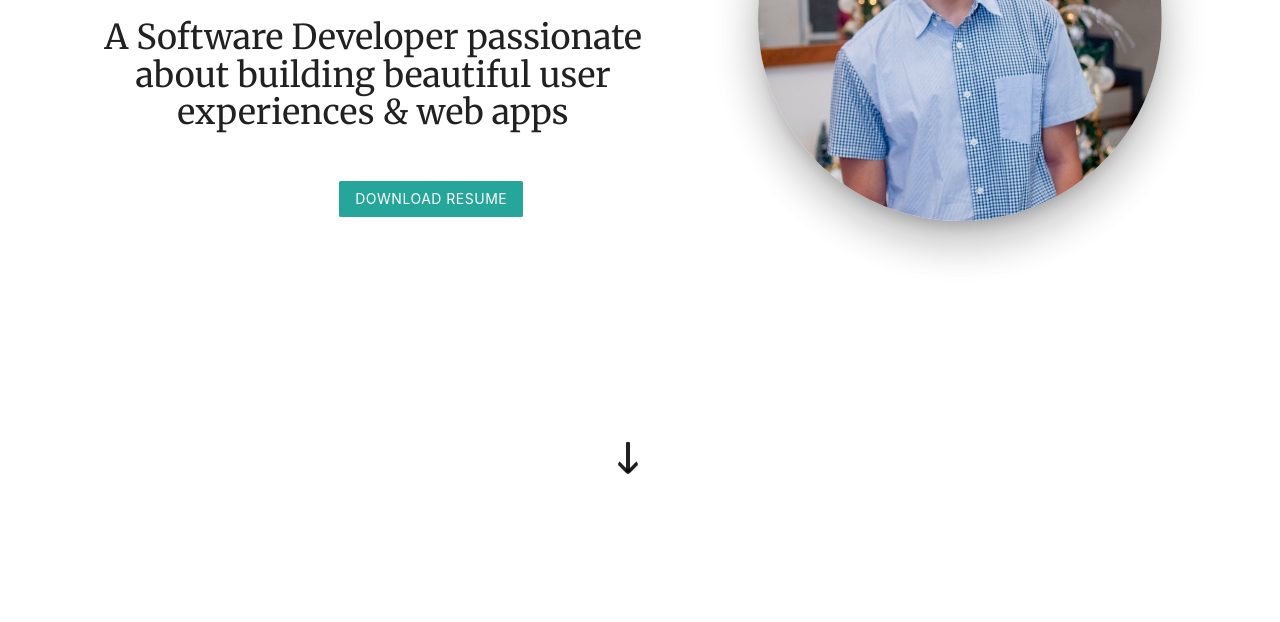
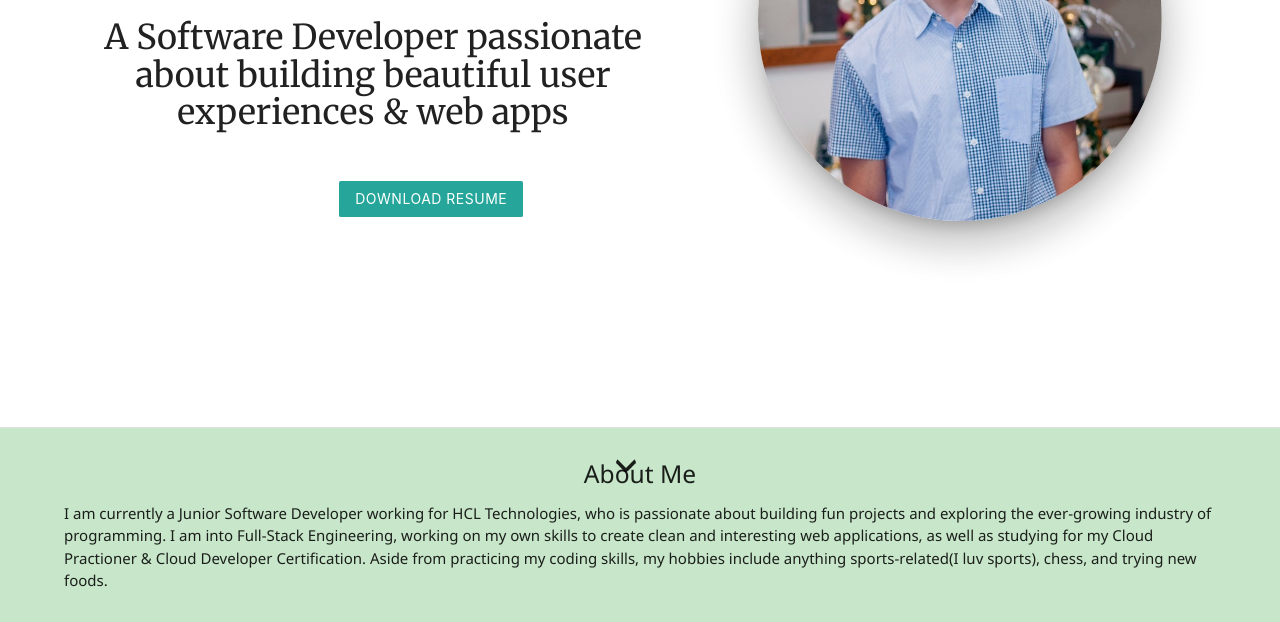
Before and after one commit to romegasassine/Portfolio-Site, a website: page Portfolio Website/index.html in a window 1280 px wide. Shown: the part 316-938 px from the top of the page. Before the commit the page ends 800 px from the top, so only its background shows below. Drawn offline with Linux system fonts and the light colour scheme.

Commit message:
added about me section on home page, added font changes to contact me form

```diff
--- a/Portfolio Website/css/styles.css
+++ b/Portfolio Website/css/styles.css
@@ -10,7 +10,6 @@ h5{
 p{
     font-family: 'Segoe UI', Tahoma, Geneva, Verdana, sans-serif;
 }
-
 
 img{
     margin-top: 15%;
@@ -36,13 +35,21 @@ img{
     padding-left: 10%;
 }
 
+#contact-intro{
+  font-family: "Merriweather", serif;
+}
+
+#about-me{
+  margin-left: 5%;
+  margin-right: 5%;
+}
+
 .down-arrow {
     position: absolute;
     top: calc(100vh - 60px);
     left: calc(50% - 14px);
     width: 0;
     height: 30px;
-    border: 2px solid;
     border-radius: 1px;
     animation: jumpInfinite 1.5s infinite;
   }
--- a/Portfolio Website/index.html
+++ b/Portfolio Website/index.html
@@ -15,7 +15,6 @@
       <!--Import materialize.css-->
       <link type="text/css" rel="stylesheet" href="css/materialize.min.css"  media="screen,projection"/>
       <link type="text/css" rel="stylesheet" href="css/styles.css"  media="screen,projection"/>
-      <link rel="stylesheet" href="https://cdnjs.cloudflare.com/ajax/libs/font-awesome/4.7.0/css/font-awesome.min.css">
 
     </head>
     <body>
@@ -32,7 +31,7 @@
         </nav>
 
 
-        <div class="row" id="row">
+        <div id="top-main" class="row" id="row">
 
        <div class="col s12 m7">
         <div id="intro-text">
@@ -50,7 +49,27 @@
     <img class="responsive-img circle z-depth-5" src="images/profilepic.jpg" alt="Profile Pic">
 </div>
 </div>
+<br>
+<br>
+<br>
+<br>
+<br>
+<br>
+<br>
+<br>
+<!--Bottom Contect of page for Github Repo Links & About me Section-->
+<div class="divider"></div>
+    <div class="section green lighten-4">
+        <h5 class="center">About Me</h5>
+        <p id="about-me">I am currently a Junior Software Developer working for HCL Technologies,
+        who is passionate about building fun projects and exploring the ever-growing industry of programming.
+        I am into Full-Stack Engineering, working on my own skills to create clean and interesting web applications,
+        as well as studying for my Cloud Practioner & Cloud Developer Certification. Aside from practicing my coding skills,
+            my hobbies include anything sports-related(I luv sports), chess, and trying new foods.</p>
+    </div>
+
 <div class="down-arrow"></div>
+
 
 <!--JavaScript at end of body for optimized loading-->
 <script type="text/javascript" src="js/materialize.min.js"></script>
```
Also changed, not shown: Portfolio Website/contactme.html (+2 -2 lines).
